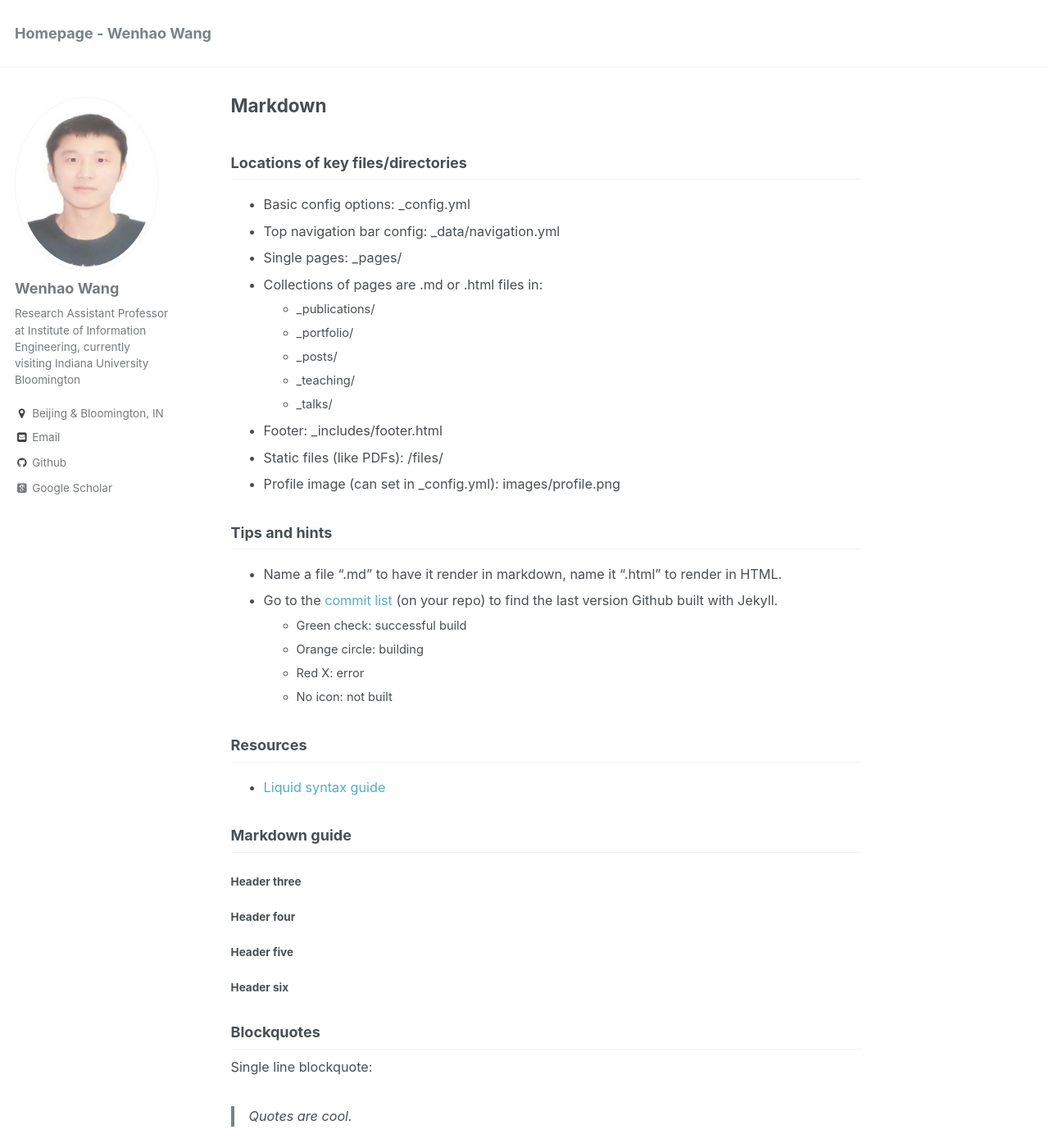
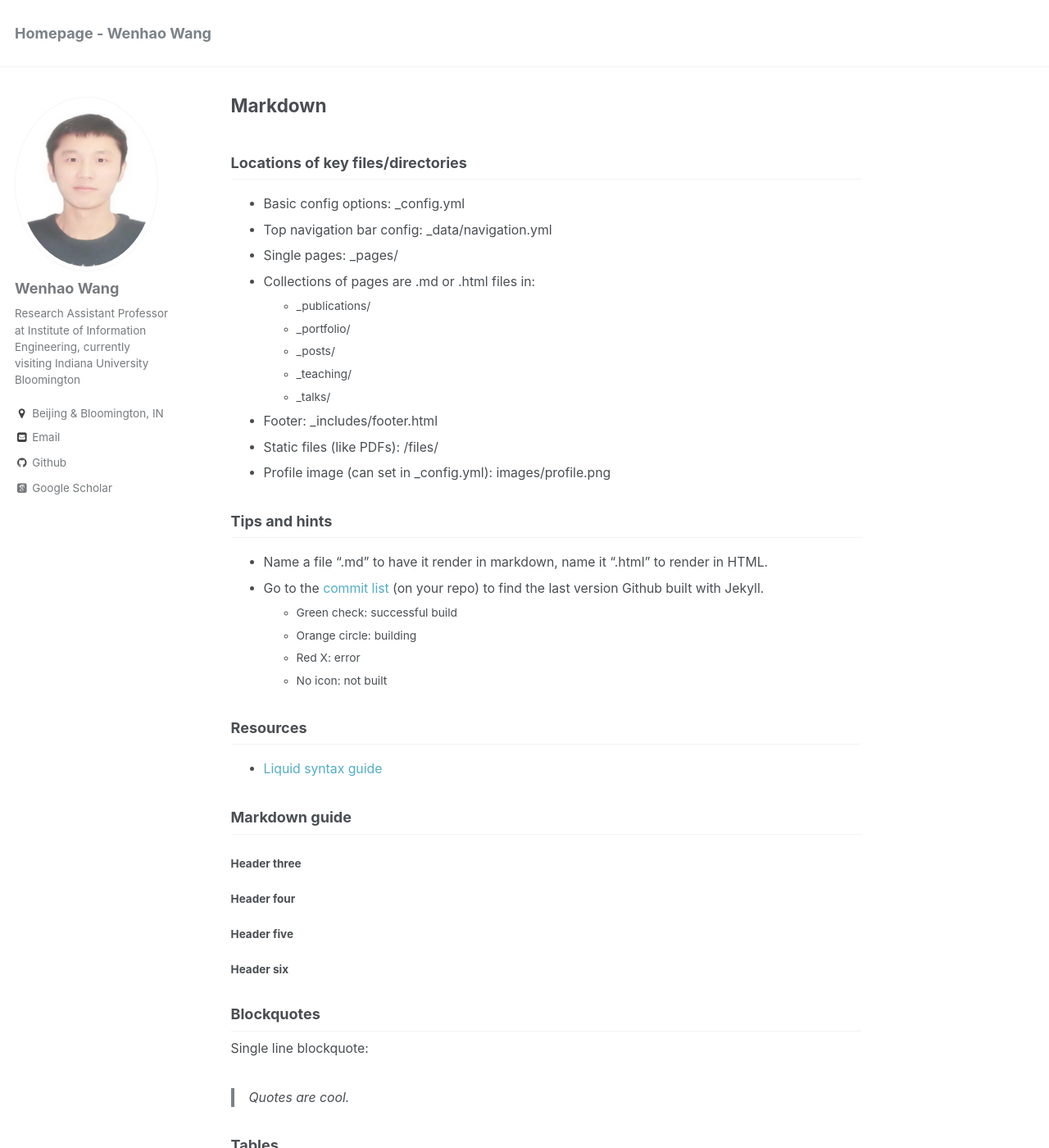
Before and after one commit to wenhao19/heartever.github.io, a Jekyll site: the page built from _pages/markdown.md, in a window 1280 px wide and 1400 px high. Shown: the whole window at 82% size. Built offline with Jekyll 4.4.1, drawn with Linux system fonts in a browser that asks for light colours; some web fonts are replaced.

Commit message:
Update _page.scss

```diff
--- a/_sass/_page.scss
+++ b/_sass/_page.scss
@@ -56,7 +56,7 @@
   }
 
   p, li, dl {
-    font-size: 0.9em;
+    font-size: 0.875em;
   }
 
   /* paragraph indents */
```
